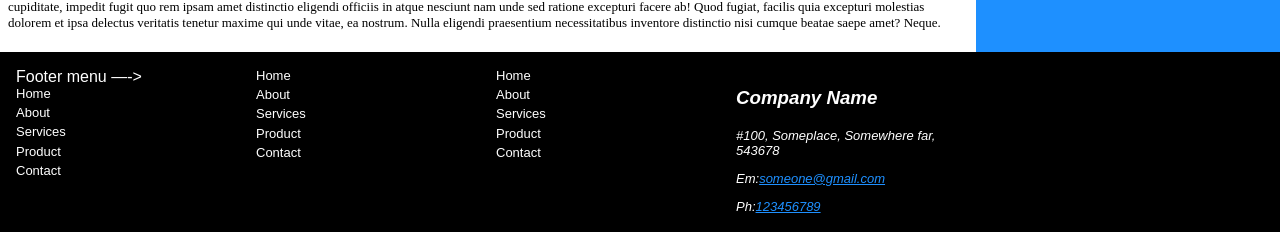
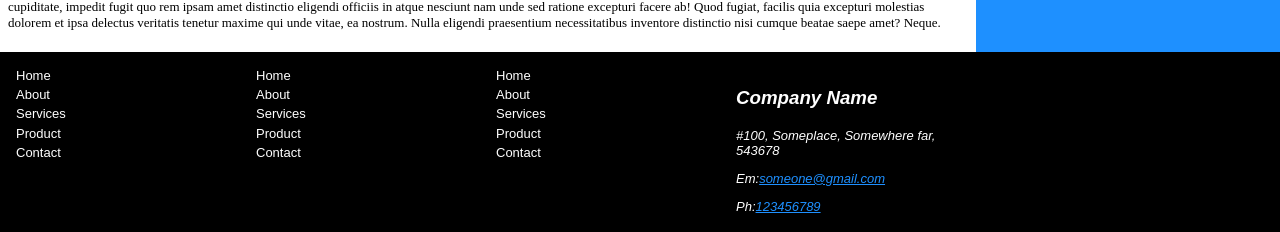
Before and after one commit to CMaisonet/cmaisonet.github.io, a plain HTML site: page index.html in a window 1280 px wide. Shown: the part 1049-1281 px from the top of the page. Drawn offline with nearby package versions, Linux system fonts and the light colour scheme.

Commit message:
Update index.html

```diff
--- a/index.html
+++ b/index.html
@@ -106,7 +106,7 @@
         <!-- Creating Footer -->
         <footer class="main-footer">
             <div class="footer-box">
-               <!—- <h3>Footer menu</h3> —->
+            <!--h3>Footer menu</h3> -->
                 <ul>
                     <li><a href="./index.html">Home</a></li>
                     <li><a href="./about.html">About</a></li>
```
